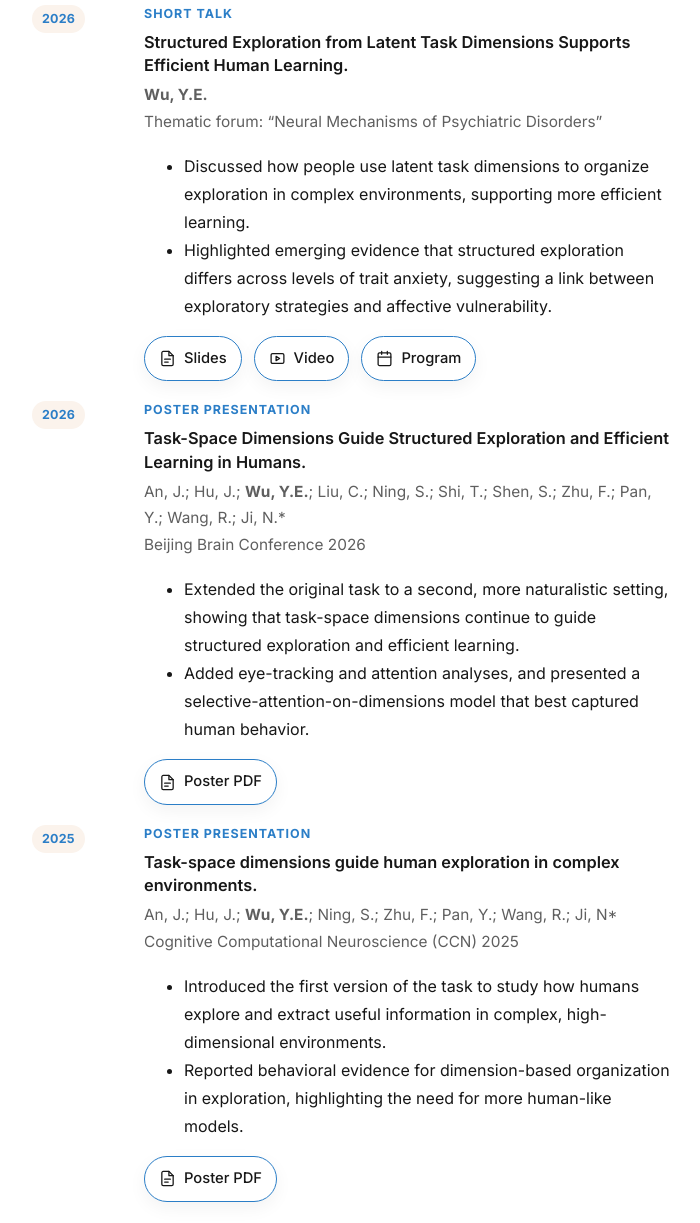
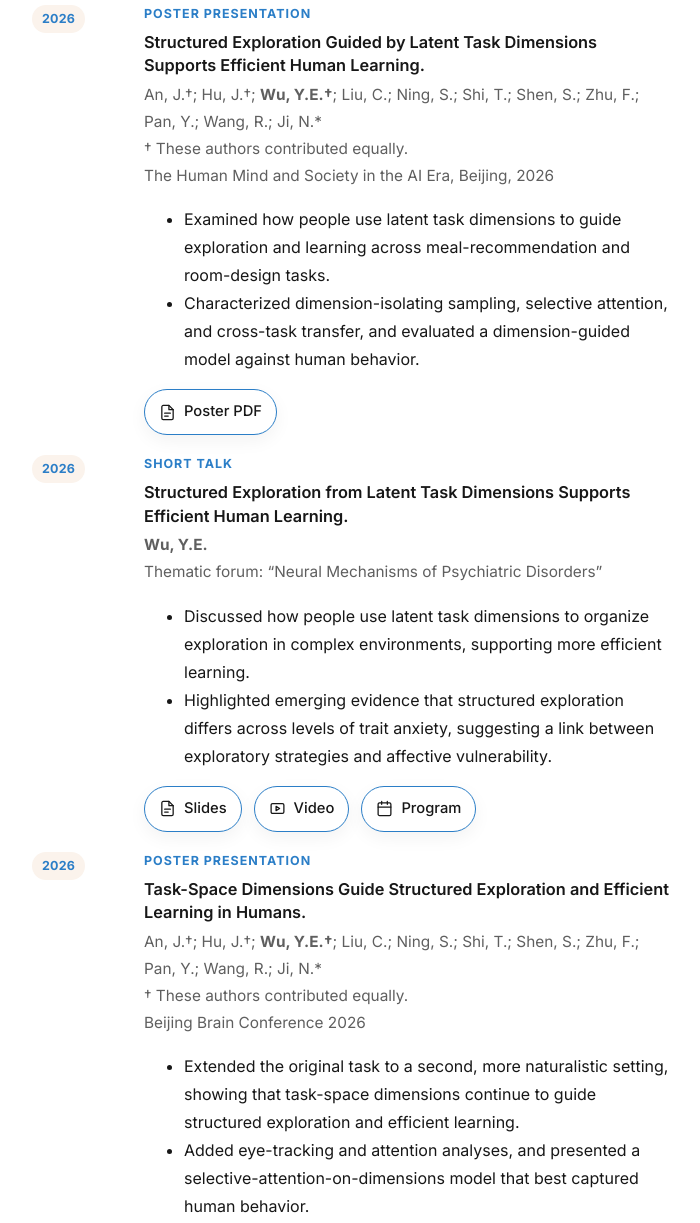
Before and after one commit to Yilin-Elaine-Wu/Yilin-Elaine-Wu.github.io, a plain HTML site: page index.html in a window 1280 px wide. Shown: the part 1812-3035 px from the top of the page, without its empty margins (288-988 px from the left). Drawn offline with Linux system fonts and the light colour scheme.

Commit message:
Add 2026 conference poster contribution

```diff
--- a/index.html
+++ b/index.html
@@ -647,6 +647,34 @@
               <span class="pub-tag">2026</span>
             </div>
             <div>
+              <p class="pub-type">Poster Presentation</p>
+              <p class="pub-title">Structured Exploration Guided by Latent Task Dimensions Supports Efficient Human Learning.</p>
+              <p class="pub-authors">An, J.†; Hu, J.†; <b>Wu, Y.E.†</b>; Liu, C.; Ning, S.; Shi, T.; Shen, S.; Zhu, F.; Pan, Y.; Wang, R.; Ji, N.*</p>
+              <p class="pub-authors">† These authors contributed equally.</p>
+              <p class="pub-venue">The Human Mind and Society in the AI Era, Beijing, 2026</p>
+              <ul>
+                <li>Examined how people use latent task dimensions to guide exploration and learning across meal-recommendation and room-design tasks.</li>
+                <li>Characterized dimension-isolating sampling, selective attention, and cross-task transfer, and evaluated a dimension-guided model against human behavior.</li>
+              </ul>
+              <div class="pub-links">
+                <a class="icon-link" href="HMS2026_poster.pdf" target="_blank" rel="noopener noreferrer">
+                  <svg viewBox="0 0 24 24" fill="none" stroke-width="1.8" stroke-linecap="round" stroke-linejoin="round">
+                    <path d="M14 2H6a2 2 0 0 0-2 2v16a2 2 0 0 0 2 2h12a2 2 0 0 0 2-2V8z"></path>
+                    <path d="M14 2v6h6"></path>
+                    <path d="M8 13h8"></path>
+                    <path d="M8 17h5"></path>
+                  </svg>
+                  Poster PDF
+                </a>
+              </div>
+            </div>
+          </article>
+
+          <article class="pub-item">
+            <div>
+              <span class="pub-tag">2026</span>
+            </div>
+            <div>
               <p class="pub-type">Short Talk</p>
               <p class="pub-title">Structured Exploration from Latent Task Dimensions Supports Efficient Human Learning.</p>
               <p class="pub-authors"><b>Wu, Y.E.</b></p>
@@ -692,7 +720,8 @@
             <div>
               <p class="pub-type">Poster Presentation</p>
               <p class="pub-title">Task-Space Dimensions Guide Structured Exploration and Efficient Learning in Humans.</p>
-              <p class="pub-authors">An, J.; Hu, J.; <b>Wu, Y.E.</b>; Liu, C.; Ning, S.; Shi, T.; Shen, S.; Zhu, F.; Pan, Y.; Wang, R.; Ji, N.*</p>
+              <p class="pub-authors">An, J.†; Hu, J.†; <b>Wu, Y.E.†</b>; Liu, C.; Ning, S.; Shi, T.; Shen, S.; Zhu, F.; Pan, Y.; Wang, R.; Ji, N.*</p>
+              <p class="pub-authors">† These authors contributed equally.</p>
               <p class="pub-venue">Beijing Brain Conference 2026</p>
               <ul>
                 <li>Extended the original task to a second, more naturalistic setting, showing that task-space dimensions continue to guide structured exploration and efficient learning.</li>
@@ -719,7 +748,8 @@
             <div>
               <p class="pub-type">Poster Presentation</p>
               <p class="pub-title">Task-space dimensions guide human exploration in complex environments.</p>
-              <p class="pub-authors">An, J.; Hu, J.; <b>Wu, Y.E.</b>; Ning, S.; Zhu, F.; Pan, Y.; Wang, R.; Ji, N*</p>
+              <p class="pub-authors">An, J.†; Hu, J.†; <b>Wu, Y.E.†</b>; Ning, S.; Zhu, F.; Pan, Y.; Wang, R.; Ji, N*</p>
+              <p class="pub-authors">† These authors contributed equally.</p>
               <p class="pub-venue">Cognitive Computational Neuroscience (CCN) 2025</p>
               <ul>
                 <li>Introduced the first version of the task to study how humans explore and extract useful information in complex, high-dimensional environments.</li>
```
Also changed, not shown: 1 other file.
